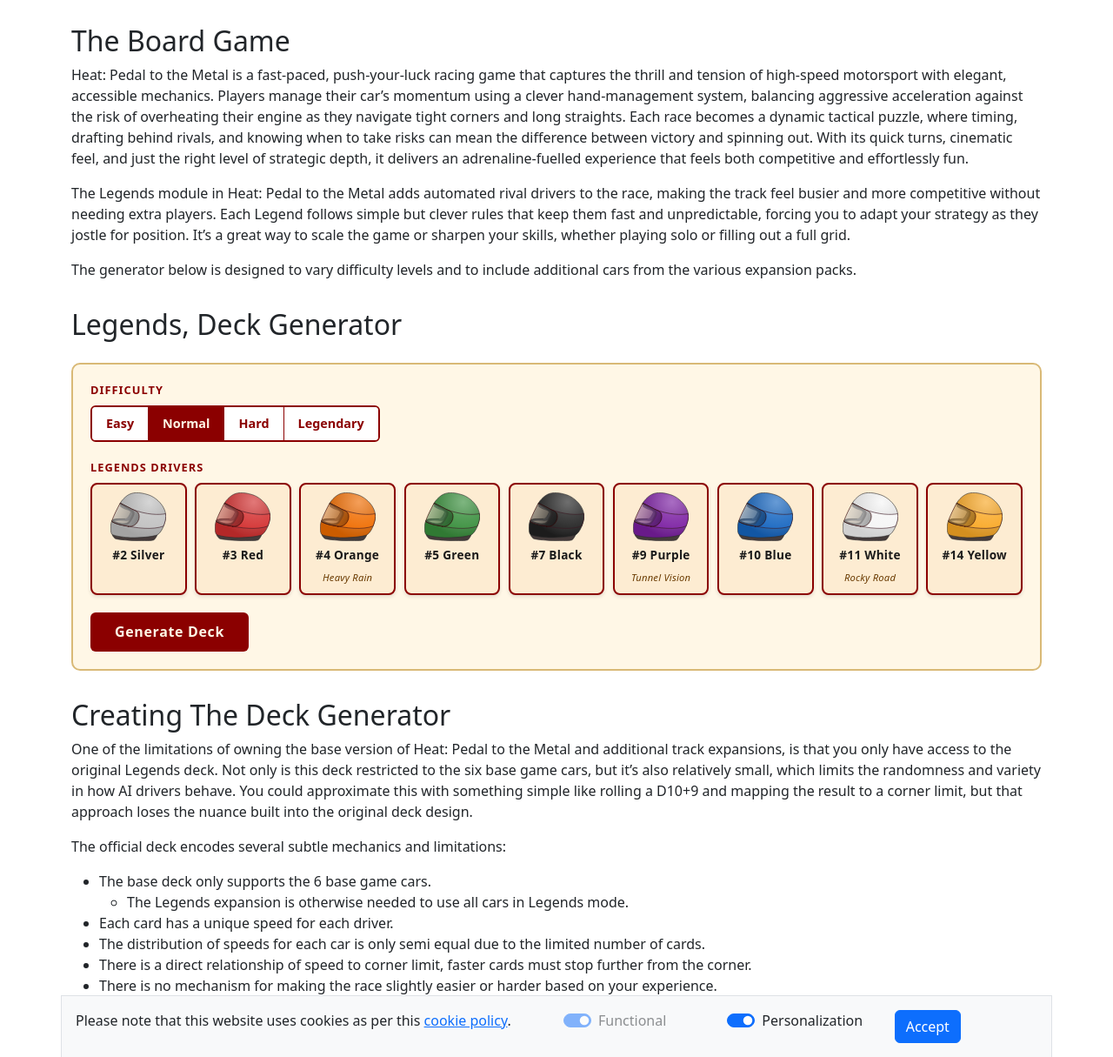
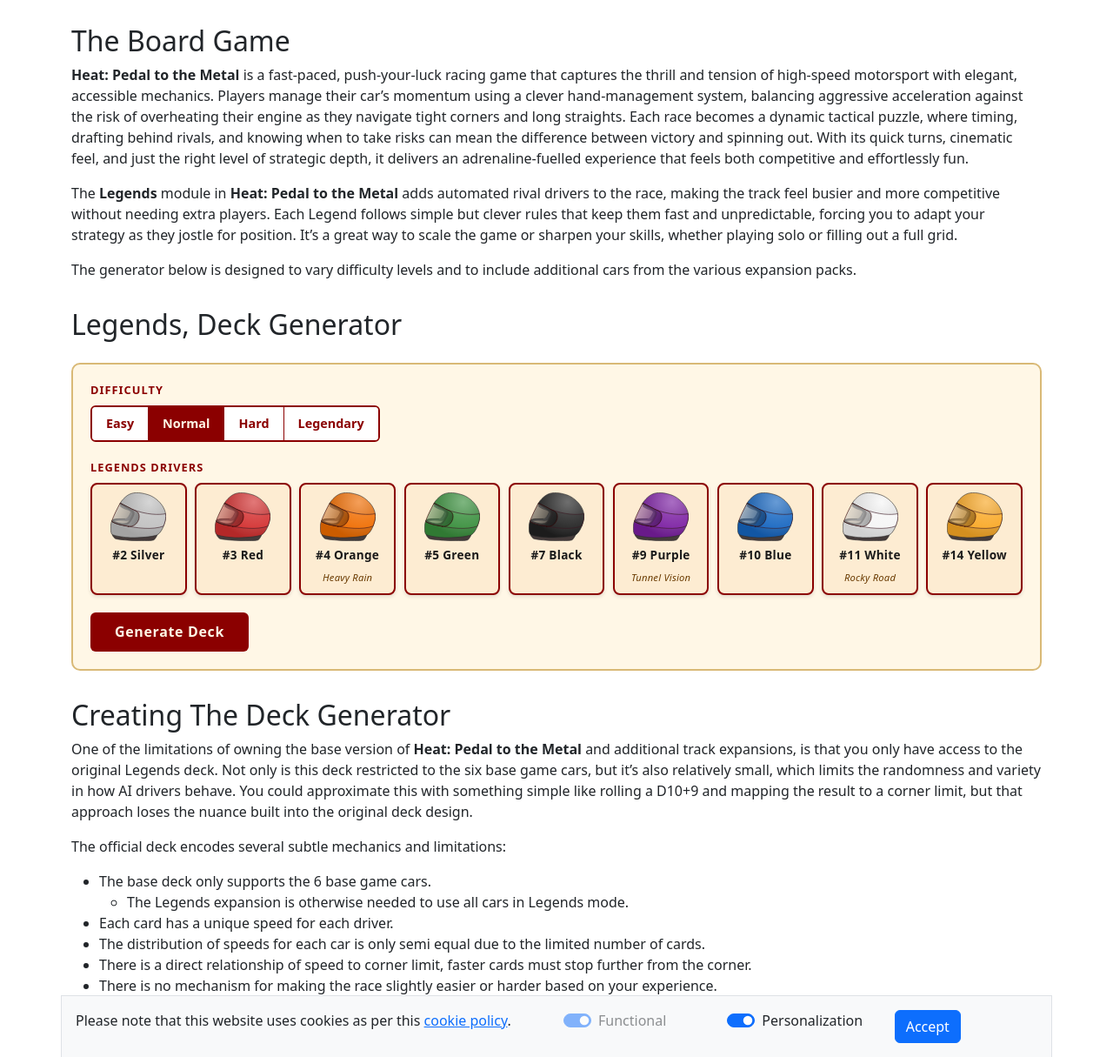
Before and after one commit to GeekInTheNorth/GeekInTheNorth.github.io, a Jekyll site: the page built from _posts/2026-04-19-heat-legends-deck-generator.md, in a window 1280 px wide and 1400 px high, scrolled down 281 px. Shown: the part 185-1400 px from the top of the window at 87% size. Built offline with Jekyll 4.4.1, drawn with Linux system fonts in a browser that asks for light colours; some of the changed lines change nothing that is shown.

Commit message:
Minor article corrections

```diff
--- a/_posts/2026-04-19-heat-legends-deck-generator.md
+++ b/_posts/2026-04-19-heat-legends-deck-generator.md
@@ -13,9 +13,9 @@
 
 ## The Board Game
 
-Heat: Pedal to the Metal is a fast-paced, push-your-luck racing game that captures the thrill and tension of high-speed motorsport with elegant, accessible mechanics. Players manage their car’s momentum using a clever hand-management system, balancing aggressive acceleration against the risk of overheating their engine as they navigate tight corners and long straights. Each race becomes a dynamic tactical puzzle, where timing, drafting behind rivals, and knowing when to take risks can mean the difference between victory and spinning out. With its quick turns, cinematic feel, and just the right level of strategic depth, it delivers an adrenaline-fuelled experience that feels both competitive and effortlessly fun.
+**Heat: Pedal to the Metal** is a fast-paced, push-your-luck racing game that captures the thrill and tension of high-speed motorsport with elegant, accessible mechanics. Players manage their car’s momentum using a clever hand-management system, balancing aggressive acceleration against the risk of overheating their engine as they navigate tight corners and long straights. Each race becomes a dynamic tactical puzzle, where timing, drafting behind rivals, and knowing when to take risks can mean the difference between victory and spinning out. With its quick turns, cinematic feel, and just the right level of strategic depth, it delivers an adrenaline-fuelled experience that feels both competitive and effortlessly fun.
 
-The Legends module in Heat: Pedal to the Metal adds automated rival drivers to the race, making the track feel busier and more competitive without needing extra players. Each Legend follows simple but clever rules that keep them fast and unpredictable, forcing you to adapt your strategy as they jostle for position. It’s a great way to scale the game or sharpen your skills, whether playing solo or filling out a full grid.
+The **Legends** module in **Heat: Pedal to the Metal** adds automated rival drivers to the race, making the track feel busier and more competitive without needing extra players. Each Legend follows simple but clever rules that keep them fast and unpredictable, forcing you to adapt your strategy as they jostle for position. It’s a great way to scale the game or sharpen your skills, whether playing solo or filling out a full grid.
 
 The generator below is designed to vary difficulty levels and to include additional cars from the various expansion packs.
 
@@ -27,7 +27,7 @@
 
 ## Creating The Deck Generator
 
-One of the limitations of owning the base version of Heat: Pedal to the Metal and additional track expansions, is that you only have access to the original Legends deck. Not only is this deck restricted to the six base game cars, but it's also relatively small, which limits the randomness and variety in how AI drivers behave. You could approximate this with something simple like rolling a D10+9 and mapping the result to a corner limit, but that approach loses the nuance built into the original deck design.
+One of the limitations of owning the base version of **Heat: Pedal to the Metal** and additional track expansions, is that you only have access to the original Legends deck. Not only is this deck restricted to the six base game cars, but it's also relatively small, which limits the randomness and variety in how AI drivers behave. You could approximate this with something simple like rolling a D10+9 and mapping the result to a corner limit, but that approach loses the nuance built into the original deck design.
 
 The official deck encodes several subtle mechanics and limitations:
 
@@ -57,7 +57,7 @@
   - Corner Limit 1: 14 to 16 speed
   - Corner Limit 2: 17 to 18 speed
   - Corner Limit 3: 19 to 20 speed
-- Legendar
+- Legendary
   - Corner Limit 0: 14 to 15 speed
   - Corner Limit 1: 16 to 17 speed
   - Corner Limit 2: 18 to 19 speed
```
